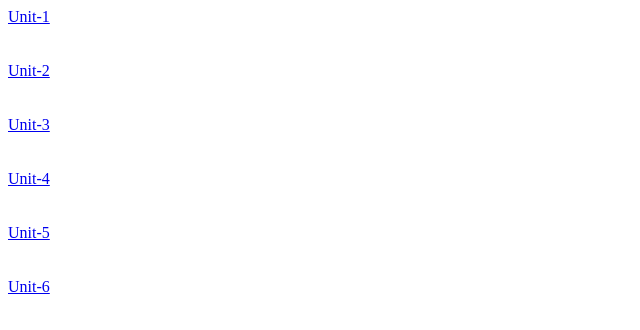
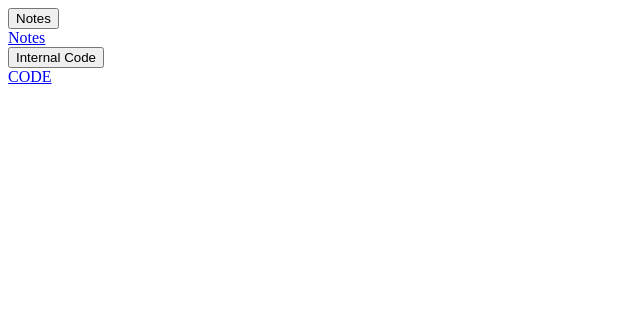
Before and after one commit to tusharpawar040/tusharpawar040.github.io, a plain HTML site: page algorithm.html in a window 1280 px wide. Shown: the whole page, without its empty margins (0-640 px from the left). Drawn offline with Linux system fonts and the light colour scheme.

Commit message:
algorithm.html

```diff
--- a/algorithm.html
+++ b/algorithm.html
@@ -7,11 +7,15 @@
     <title>Computer Algorithms</title>
 </head>
 <body>
-    <a href="computer algorithms/CA Unit 1.pdf">Unit-1</a><br><br><br>
-    <a href="computer algorithms/CA Unit 2.pdf">Unit-2</a><br><br><br>
-    <a href="computer algorithms/CA Unit 3.pdf">Unit-3</a><br><br><br>
-    <a href="computer algorithms/CA Unit 4.pdf">Unit-4</a><br><br><br>
-    <a href="computer algorithms/CA Unit 5.pdf">Unit-5 </a><br><br><br>
-    <a href="computer algorithms/CA Unit 6.pdf">Unit-6</a><br><br><br>
+    <div class="dropdown">
+        <button class="dropbtn">Notes</button>
+        <div class="dropdown-content">
+          <a href="computer algorithms/notes.html">Notes</a>
+        </div>
+        <div class="dropdown">
+            <button class="dropbtn">Internal Code</button>
+            <div class="dropdown-content">
+              <a href="computer algorithms/expcode.html">CODE</a>
+            </div>
 </body>
 </html>
```
